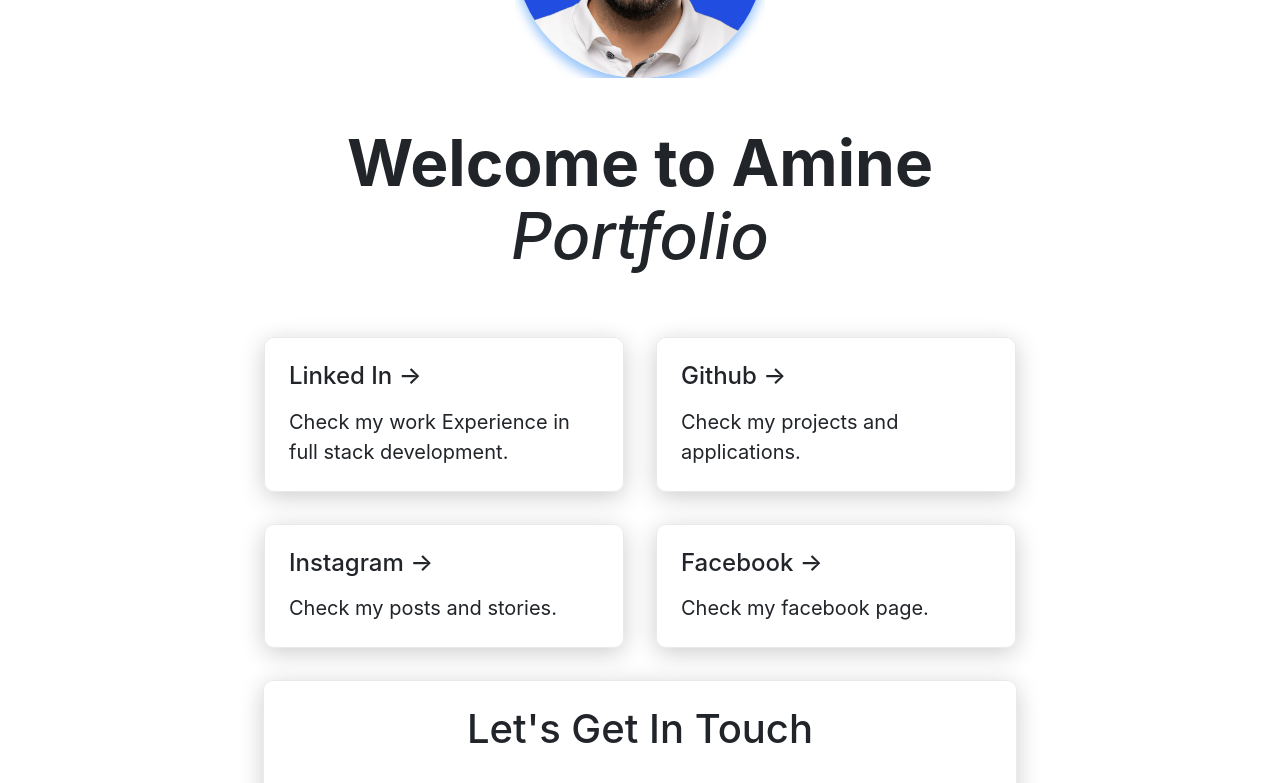
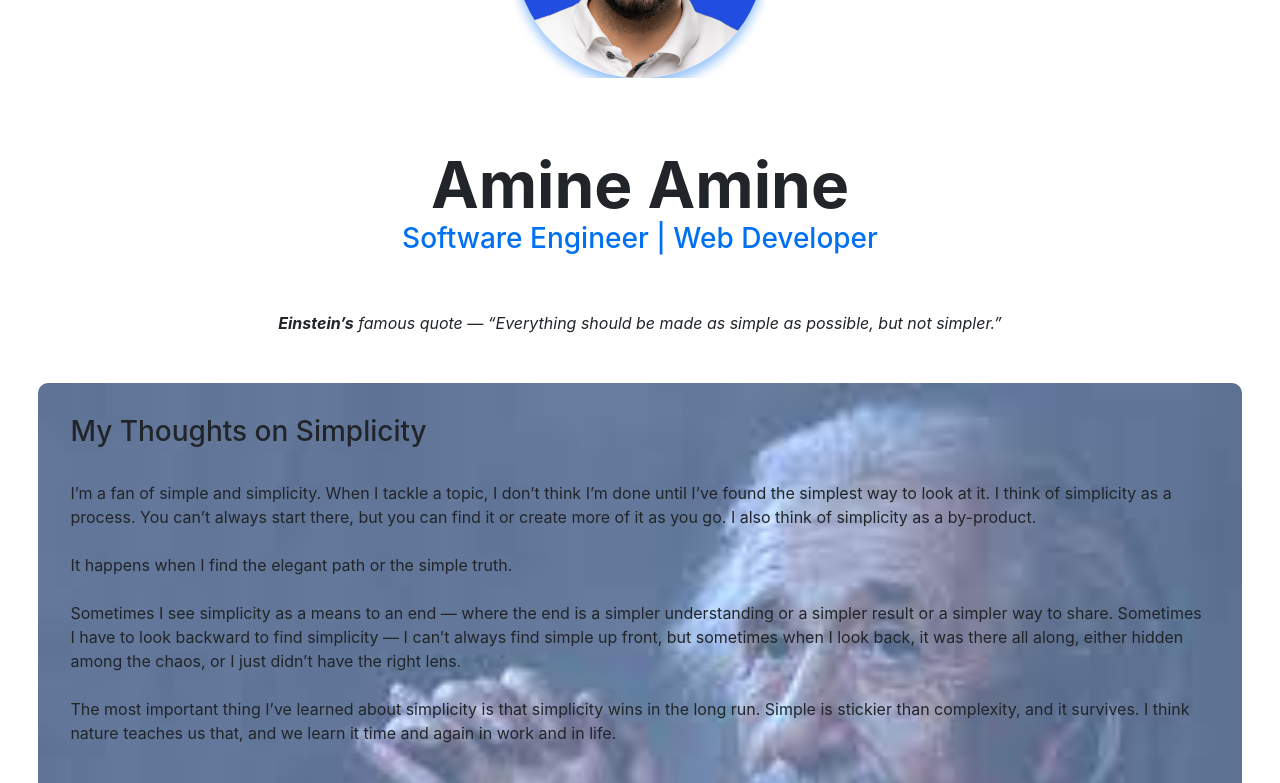
Before and after one commit to a-simplecode/serverless, a Next.js app: page / in a window 1280 px wide. Shown: the part 460-1243 px from the top of the page. Built offline with nearby package versions, Linux system fonts and the light colour scheme.

Commit message:
ADD: Simplicity Content

```diff
--- a/components/Footer.js
+++ b/components/Footer.js
@@ -26,7 +26,7 @@ export default function Footer() {
         {ICON(<SVGFacebook />, FACEBOOK)}
       </div>
       <div className="mt-4">
-        Powered by <b>Amine-Next-JS</b>
+        Powered by <b className="link" onClick={()=>window.open('https://serverless-aminects.vercel.app/')}> &lt;SimpleCode/&gt; </b> - 2021
       </div>
     </footer>
   );
--- a/pages/index.js
+++ b/pages/index.js
@@ -1,29 +1,79 @@
-import Image from 'next/image';
-import { ParallaxProvider, Parallax } from 'react-scroll-parallax';
-import styles from '../styles/Home.module.css';
-import Card from '../components/Card';
-import Footer from '../components/Footer';
-import { INSTAGRAM, FACEBOOK, LINKEDIN, GITHUB } from '../helpers/global-variables';
-import GetInTouch from '../components/GetInTouch';
+import Image from "next/image";
+import { ParallaxProvider, Parallax } from "react-scroll-parallax";
+import cn from "classnames";
+import styles from "../styles/Home.module.css";
+import Card from "../components/Card";
+import Footer from "../components/Footer";
+import {
+  INSTAGRAM,
+  FACEBOOK,
+  LINKEDIN,
+  GITHUB,
+} from "../helpers/global-variables";
+import GetInTouch from "../components/GetInTouch";
 
 export default function Home() {
   return (
     <ParallaxProvider>
       <div className={styles.container}>
-        <Image className={styles.imgBackground} alt="background image" src="/images/dev_Background.jpeg" width={799} height={396} />
+        <Image
+          className={styles.imgBackground}
+          alt="background image"
+          src="/images/dev_Background.jpeg"
+          width={799}
+          height={396}
+        />
 
         <main className={styles.main}>
           <div className={styles.imageContainer}>
-
             <Parallax className="custom-class" y={[-60, 20]} tagOuter="figure">
-              <Image className={styles.image} alt="profile image" src="/images/AMINE AMINE - BRIGHT LAB.jpg" width={800} height={800} />
+              <Image
+                className={styles.image}
+                alt="profile image"
+                src="/images/AMINE AMINE - BRIGHT LAB.jpg"
+                width={800}
+                height={800}
+              />
             </Parallax>
           </div>
           <h1 className={styles.title}>
-              <div><b>Welcome to Amine</b></div>
-              <div><i>Portfolio</i></div>
+            <b>Amine Amine</b>
           </h1>
+          <h3 className="secondaryColor">Software Engineer | Web Developer</h3>
 
+            <div className="p-5">
+              <i>
+                <b>Einstein’s</b> famous quote — “Everything should be made as
+                simple as possible, but not simpler.”
+              </i>
+            </div>
+            <div className={cn(styles.einstein,"fullWidth")}>
+            <h3 className="pb-4">My Thoughts on Simplicity</h3>
+            <p className="pb-2">
+              I’m a fan of simple and simplicity. When I tackle a topic, I don’t
+              think I’m done until I’ve found the simplest way to look at it. I
+              think of simplicity as a process. You can’t always start there,
+              but you can find it or create more of it as you go. I also think
+              of simplicity as a by-product.
+            </p>
+            <p className="pb-2">
+              It happens when I find the elegant path or the simple truth.
+            </p>
+            <p className="pb-2">
+              Sometimes I see simplicity as a means to an end — where the end is
+              a simpler understanding or a simpler result or a simpler way to
+              share. Sometimes I have to look backward to find simplicity — I
+              can’t always find simple up front, but sometimes when I look back,
+              it was there all along, either hidden among the chaos, or I just
+              didn’t have the right lens.
+            </p>
+            <p className="pb-4">
+              The most important thing I’ve learned about simplicity is that
+              simplicity wins in the long run. Simple is stickier than
+              complexity, and it survives. I think nature teaches us that, and
+              we learn it time and again in work and in life.
+            </p>
+          </div>
           <div className={styles.grid}>
             <Card
               url={LINKEDIN}
@@ -49,19 +99,16 @@ export default function Home() {
               desc="Check my facebook page."
             />
           </div>
-            <GetInTouch/>
+          <GetInTouch />
         </main>
         <Footer />
       </div>
     </ParallaxProvider>
-      )
+  );
 }
 
 export async function getServerSideProps() {
-
   return {
-      props: {
+    props: {},
+  };
 }
-  }
-
-};
--- a/styles/Home.module.css
+++ b/styles/Home.module.css
@@ -47,6 +47,20 @@
     Bitstream Vera Sans Mono, Courier New, monospace;
 }
 
+.einstein{
+  background-image: url('../public/images/Einstein.jpg');
+  background-repeat: no-repeat, repeat;
+  background-color: #cccccc;
+  background-size: cover;
+  padding: 2rem;
+  border-radius: 10px;
+}
+
+.einstein:hover{
+  border-color: #0070f3;
+  box-shadow: 15px 15px 25px 0 rgba(0, 113, 243,.4);
+}
+
 .grid {
   display: flex;
   align-items: center;
--- a/styles/globals.css
+++ b/styles/globals.css
@@ -22,6 +22,10 @@ a {
 .link{
   cursor: pointer;
   color: #0d6efd;
+}
+
+.secondaryColor{
+  color: #0070f3;
 }
 
 .small{
@@ -50,3 +54,7 @@ a {
 .Toastify__toast--info{
   background: #0d6efd !important;
 }
+
+.fullWidth{
+  width: 94%;
+}
```
Also changed, not shown: public/images/Einstein.jpg (added). Lines whose indentation alone changed are shown as unchanged.
